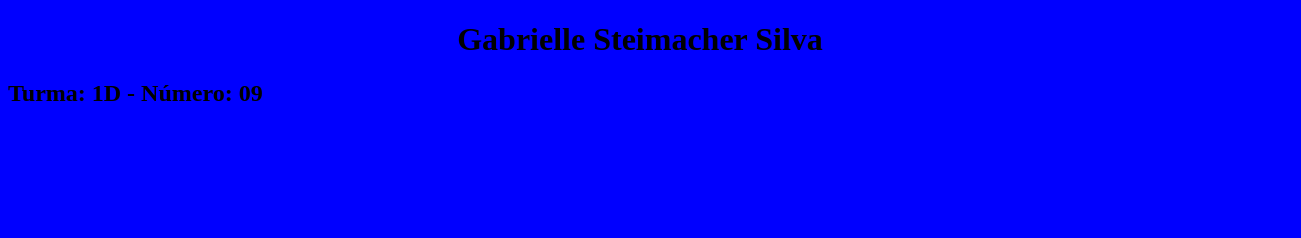
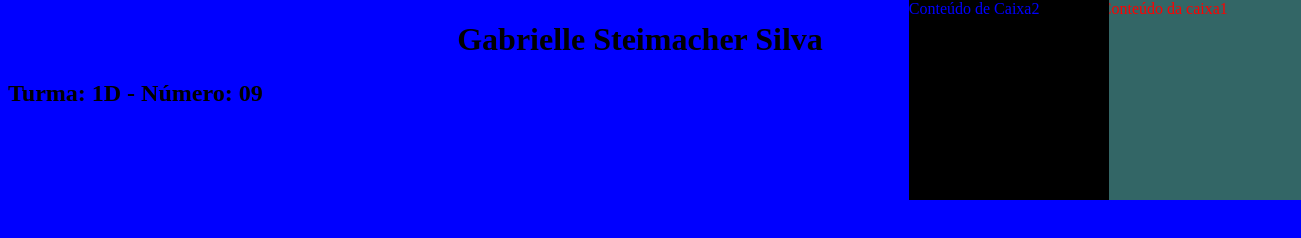
Before and after one commit to Gabisteimacher19/primeirod_2t, a plain HTML site: page index.html in a window 1280 px wide. Shown: the whole page, 1301 px wide, since content can reach past the window. Drawn offline with Linux system fonts and the light colour scheme.

Commit message:
Aula 29-07

```diff
--- a/estilo.css
+++ b/estilo.css
@@ -4,3 +4,23 @@ body{
 h1 {
   text-align: center;
 }
+.Caixa1 {
+  position: absolute;
+  background: #336666;
+  color: red;
+  width: 200px;
+  height: 200px;
+  left: 86%;
+  right: 0;
+  top: 0;
+}
+.Caixa2 {
+  position: absolute;
+  background: #000000;
+  color: blue;
+  width: 200px;
+  height: 200px;
+  left: 71%;
+  right: 0;
+  top: 0;
+}
--- a/index.html
+++ b/index.html
@@ -8,5 +8,13 @@
   <body>
     <h1>Gabrielle Steimacher Silva</h1>
     <h2>Turma: 1D - Número: 09</h2>
+
+    <div class="Caixa1">
+    Conteúdo da caixa1
+    </div>
+
+   <div class="Caixa2">
+    Conteúdo de Caixa2
+  </div>
   </body>
 </html>
```
